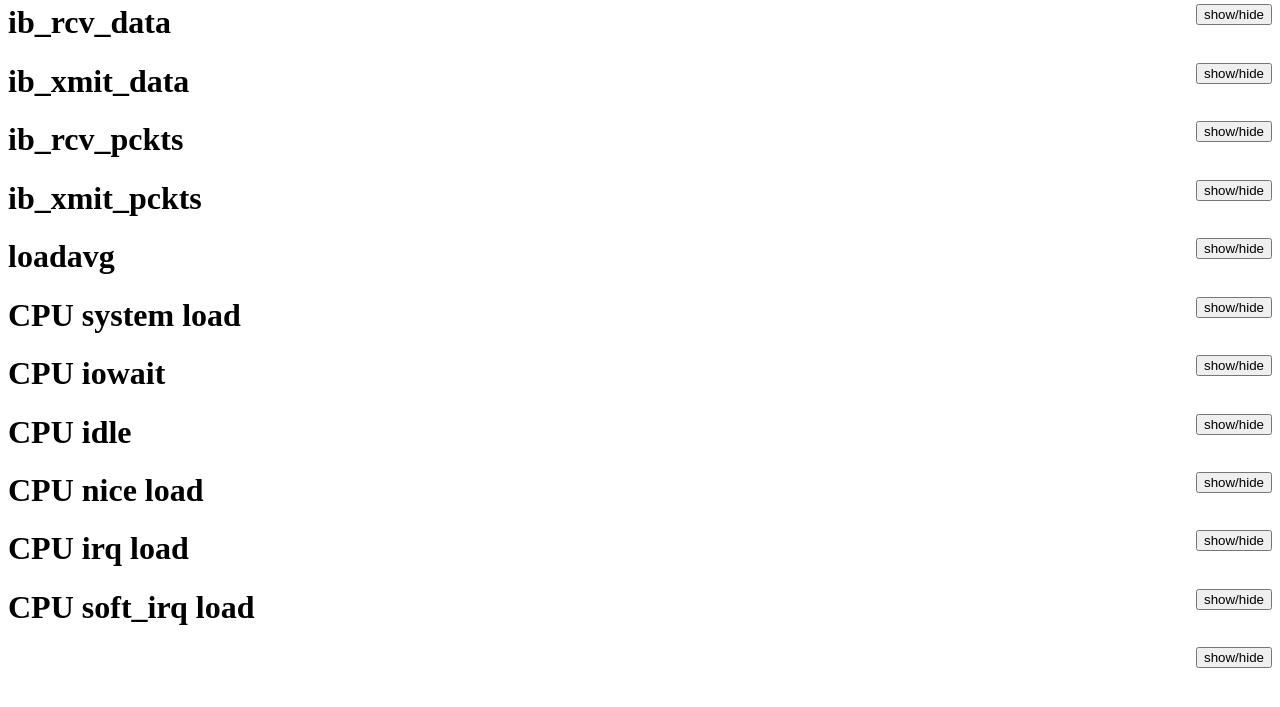
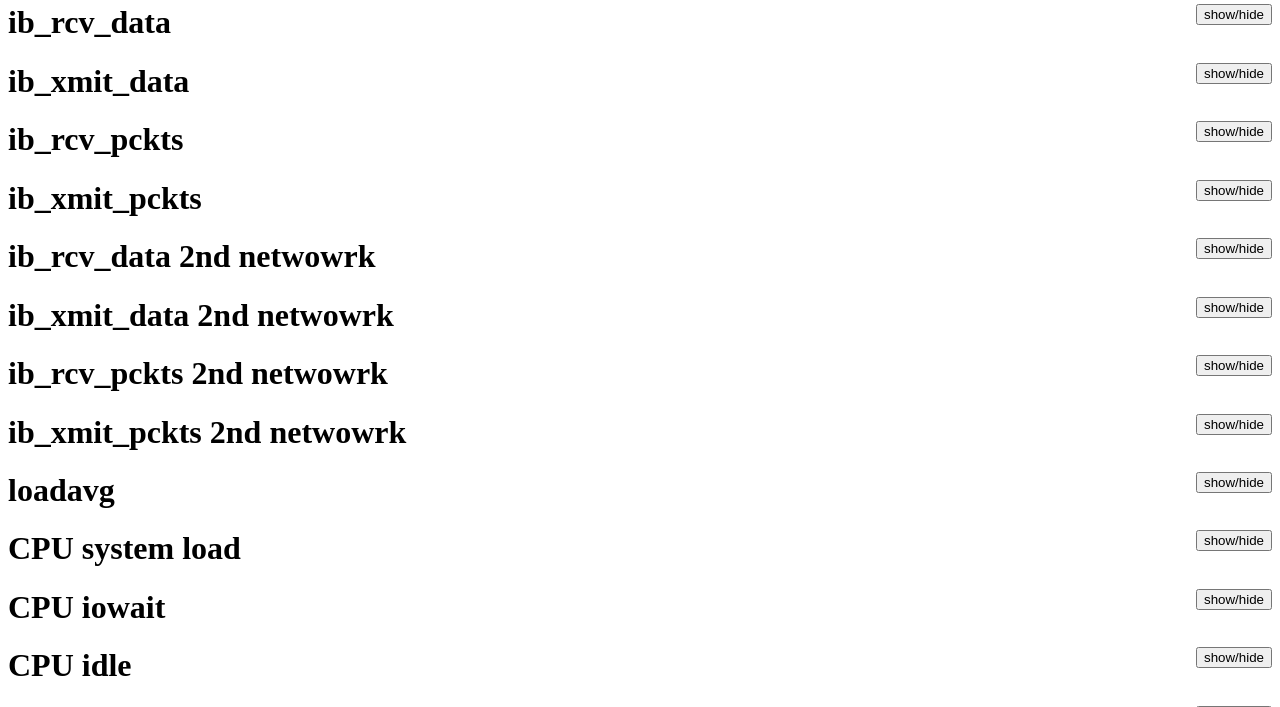
Before and after one commit to srcc-msu/job_statistics, a Flask app: template modules/jd/templates/jd.html in a window 1280 px wide. Shown: the part 1171-1878 px from the top of the page. Before the commit the page ends 1839 px from the top, so only its background shows below. Run offline with Flask 2, Linux system fonts and the light colour scheme; the template is opened without the code that fills it: most values are stand-ins (such as "Sample title", 1, 10 or a date in 2020); data that the repository does not hold is empty; parts of the project's set-up code (start-up, migrations or seed data) failed here and were passed over; some libraries are stand-ins or nearby versions.

Commit message:
add 2nd ib network

```diff
--- a/core/monitoring/constants.py
+++ b/core/monitoring/constants.py
@@ -27,6 +27,11 @@ SENSOR_MAP = {
 	, 2210: "ib_rcv_pckts"
 	, 2211: "ib_xmit_pckts"
 
+	, 22208: "ib_rcv_data"
+	, 22209: "ib_xmit_data"
+	, 22210: "ib_rcv_pckts"
+	, 22211: "ib_xmit_pckts"
+
 	, 3008: "gpu_mem_usage"
 	, 3009: "gpu_load"
 	, 3010: "gpu_mem_load"
--- a/modules/jd/static/jd.js
+++ b/modules/jd/static/jd.js
@@ -91,7 +91,11 @@ function highlightLine(chart, data, options) {
 }
 
 function LoadData(task_id, with_gpu) {
-    var sensors = ["llc_miss", "cpu_perf_l1d_repl", "cpu_flops", "mem_load", "mem_store", "cpu_user", "cpu_nice", "cpu_system", "cpu_idle", "cpu_iowait", "cpu_irq", "cpu_soft_irq", "ib_rcv_data", "ib_xmit_data", "ib_rcv_pckts", "ib_xmit_pckts", "loadavg"];
+    var sensors = ["llc_miss", "cpu_perf_l1d_repl", "cpu_flops", "mem_load", "mem_store"
+    	, "cpu_user", "cpu_nice", "cpu_system", "cpu_idle", "cpu_iowait", "cpu_irq", "cpu_soft_irq"
+    	, "ib_rcv_data", "ib_xmit_data", "ib_rcv_pckts", "ib_xmit_pckts"
+    	, "ib_rcv_data2", "ib_xmit_data2", "ib_rcv_pckts2", "ib_xmit_pckts2"
+    	, "loadavg"];
     var gpu_sensors = ["gpu_load", "gpu_mem_load", "gpu_mem_usage"];
 
     for(var i = 0; i < sensors.length; i++)
--- a/modules/jd/templates/jd.html
+++ b/modules/jd/templates/jd.html
@@ -268,6 +268,32 @@
 		Infiniband sent data in packets
 	</p></div>
 
+
+	<h1>ib_rcv_data 2nd netwowrk</h1>
+	<div id="ib_rcv_data2" class="graph"></div>
+	<div class="info"><p>
+		Infiniband recieved data in bytes
+	</p></div>
+
+	<h1>ib_xmit_data 2nd netwowrk</h1>
+	<div id="ib_xmit_data2" class="graph"></div>
+	<div class="info"><p>
+		Infiniband sent data in bytes
+	</p></div>
+
+	<h1>ib_rcv_pckts 2nd netwowrk</h1>
+	<div id="ib_rcv_pckts2" class="graph"></div>
+	<div class="info"><p>
+		Infiniband recieved data in packets
+	</p></div>
+
+	<h1>ib_xmit_pckts 2nd netwowrk</h1>
+	<div id="ib_xmit_pckts2" class="graph"></div>
+	<div class="info"><p>
+		Infiniband sent data in packets
+	</p></div>
+
+
 	<h1>loadavg</h1>
 	<div id="loadavg" class="graph"></div>
 	<div class="info"><p>
--- a/modules/job_table/controllers.py
+++ b/modules/job_table/controllers.py
@@ -62,8 +62,10 @@ def jobs() -> Response:
 	opt_tags = extract_tag("opt_tags")
 	no_tags = extract_tag("no_tags")
 
-	sensors = ["avg_cpu_user", "avg_cpu_flops", "avg_cpu_perf_l1d_repl", "avg_llc_miss", "avg_mem_load",
-		"avg_mem_store", "avg_ib_rcv_data", "avg_ib_xmit_data", "avg_loadavg", "avg_gpu_load"]
+	sensors = ["avg_cpu_user", "avg_cpu_flops", "avg_cpu_perf_l1d_repl", "avg_llc_miss", "avg_mem_load", "avg_mem_store"
+		, "avg_ib_rcv_data", "avg_ib_xmit_data"
+		, "avg_ib_rcv_data2", "avg_ib_xmit_data2"
+		, "avg_loadavg", "avg_gpu_load"]
 
 	return render_template("job_table.html"
 		, jobs=construct_filtered_query(t_from, t_to, req_tags, opt_tags, no_tags).all()
```
Also changed, not shown: core/monitoring/models.py (+13 -0 lines), modules/jd/controllers.py (+12 -0 lines).
